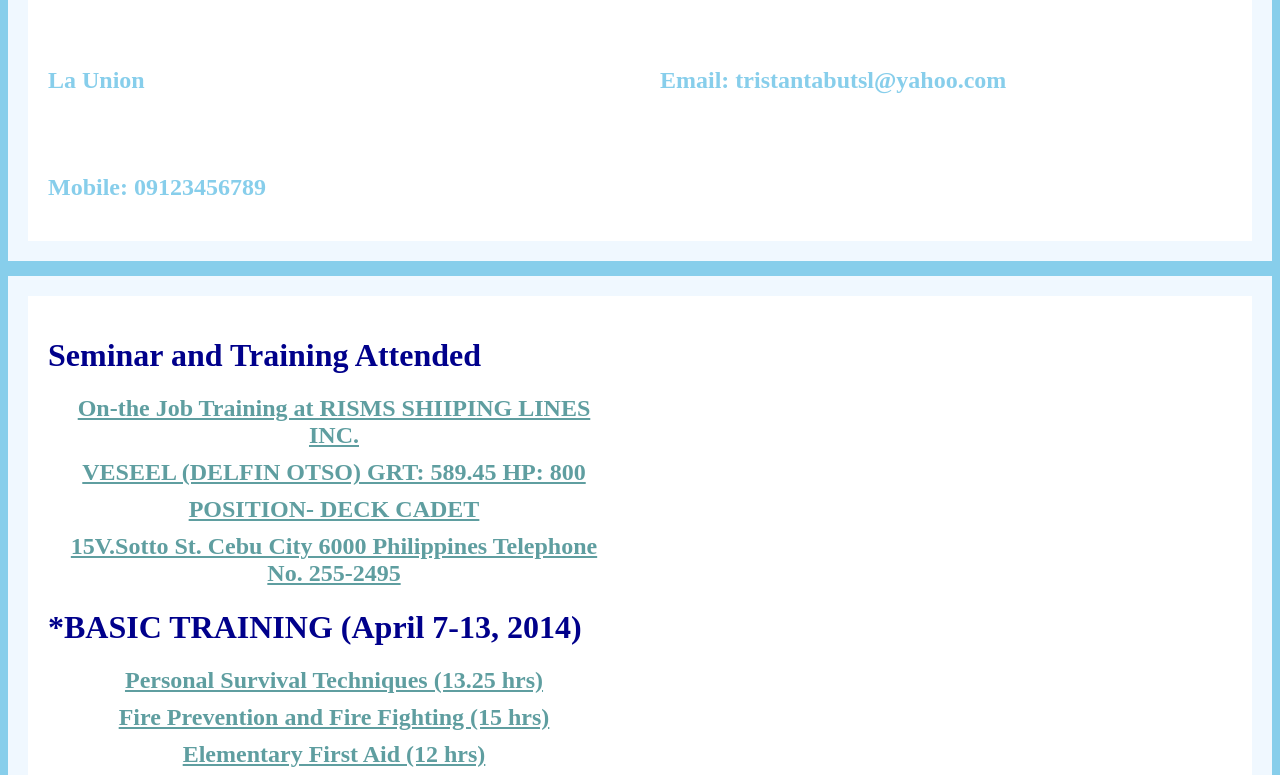
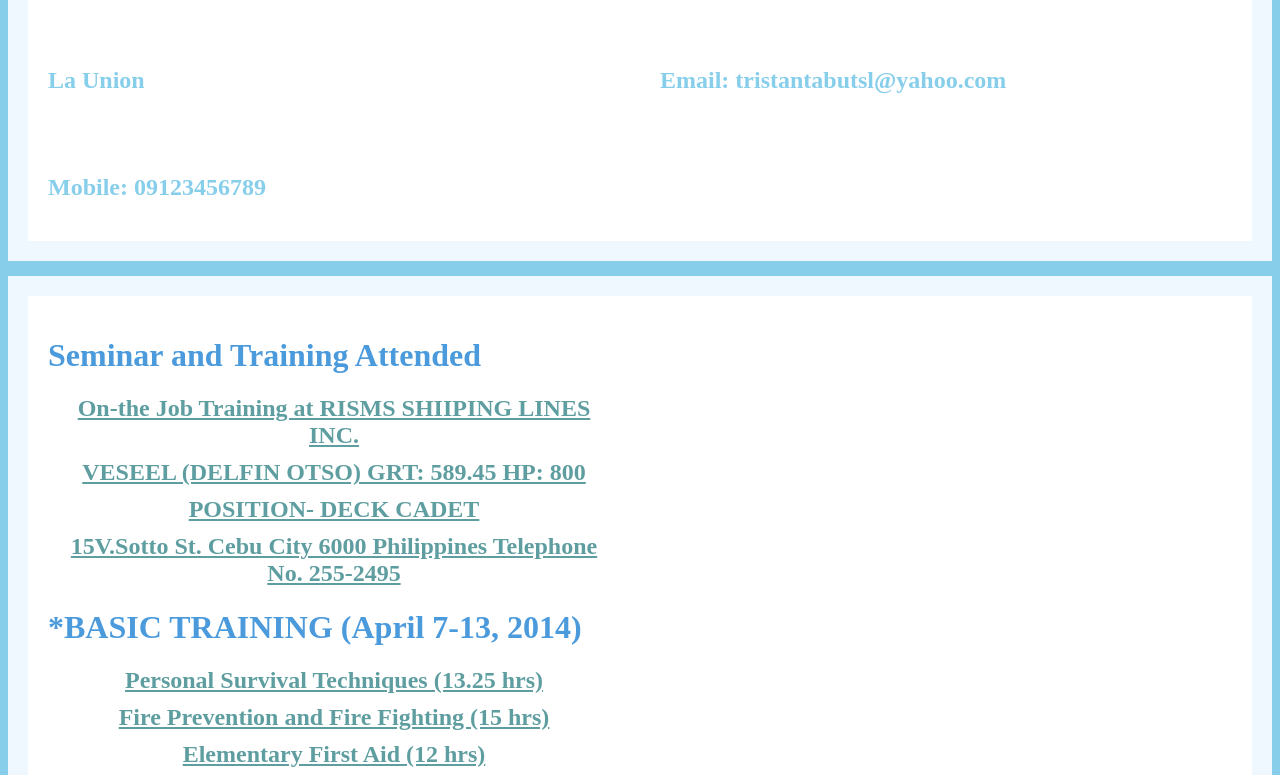
Before and after one commit to tristantabutol/resume, a plain HTML site: page index.html in a window 1280 px wide. Shown: the part 525-1300 px from the top of the page. Drawn offline with Linux system fonts and the light colour scheme.

Commit message:
Update style.css

```diff
--- a/style.css
+++ b/style.css
@@ -26,7 +26,7 @@ a {
 }
 
 h1 {
-	color: darkblue;
+	color: #4A9ADC;
 }
 
 .maddy h2 {
```
